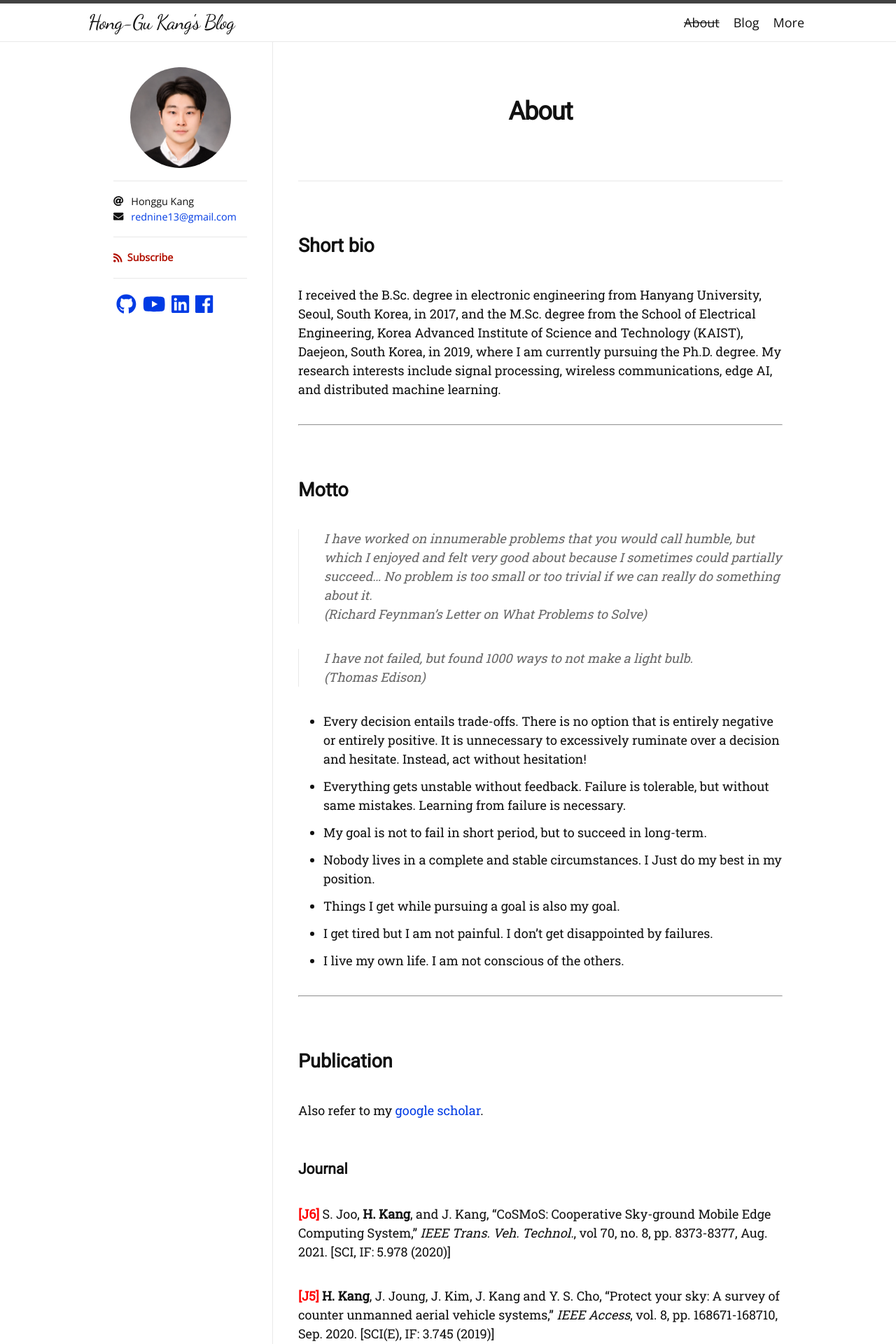
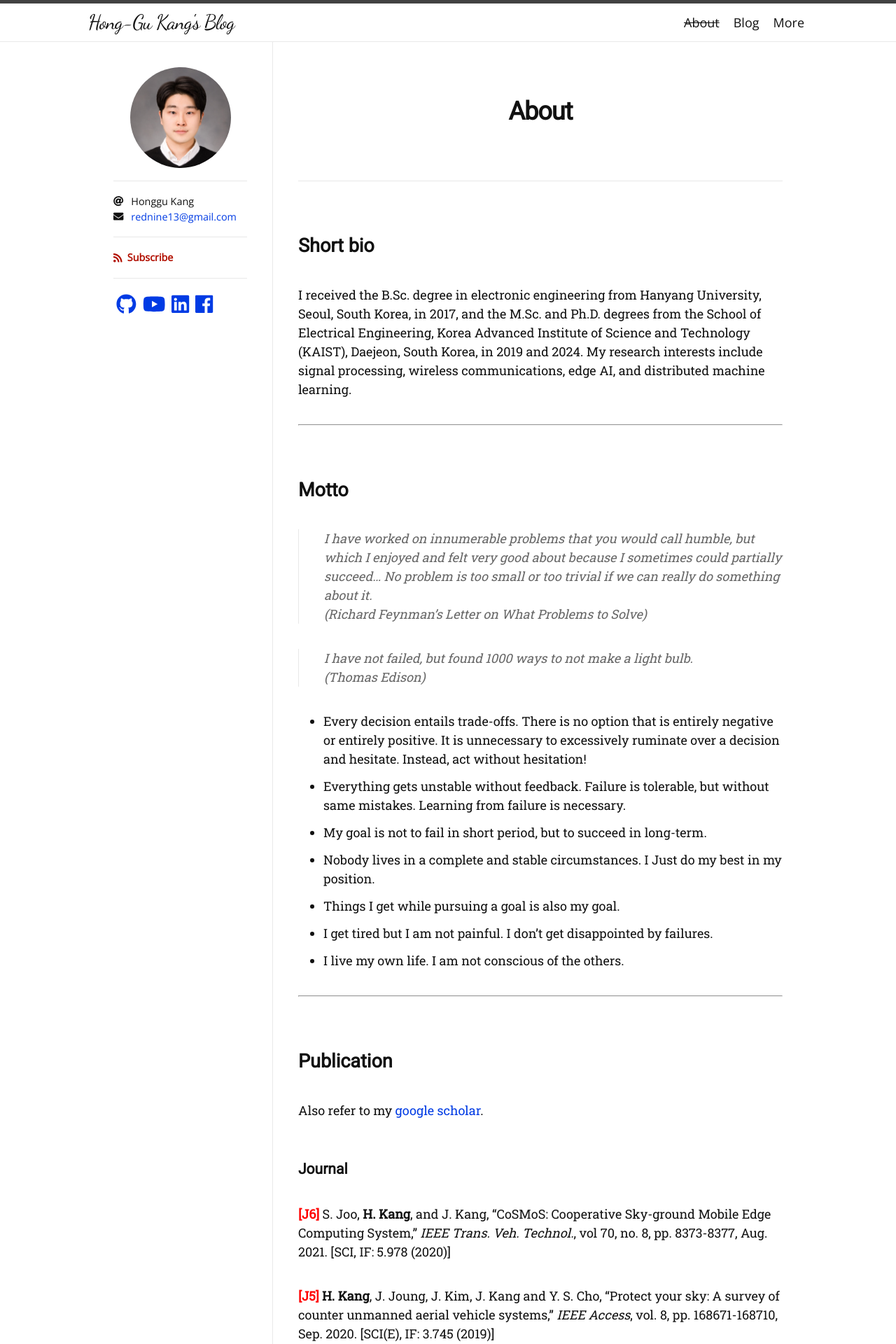
Before and after one commit to honggkang/honggkang.github.io, a Jekyll site: the page built from about.md, in a window 1280 px wide. Shown: the top 1920 px of the page at 70% size. Built offline with Jekyll 4.4.1, drawn with Linux system fonts in a browser that asks for light colours; nearby versions of some CDN libraries; some web fonts are replaced.

Commit message:
phd update

```diff
--- a/about.md
+++ b/about.md
@@ -5,8 +5,8 @@ permalink: /about/
 ---
 
 ## Short bio
-I received the B.Sc. degree in electronic engineering from Hanyang University, Seoul, South Korea, in 2017, and the M.Sc. degree from the School of Electrical Engineering, Korea Advanced Institute of Science and Technology
-(KAIST), Daejeon, South Korea, in 2019, where I am currently pursuing the Ph.D. degree. My research interests include signal processing, wireless communications, edge AI, and distributed machine learning.
+I received the B.Sc. degree in electronic engineering from Hanyang University, Seoul, South Korea, in 2017, and the M.Sc. and Ph.D. degrees from the School of Electrical Engineering, Korea Advanced Institute of Science and Technology
+(KAIST), Daejeon, South Korea, in 2019 and 2024. My research interests include signal processing, wireless communications, edge AI, and distributed machine learning.
 
 <hr/>
 
```
